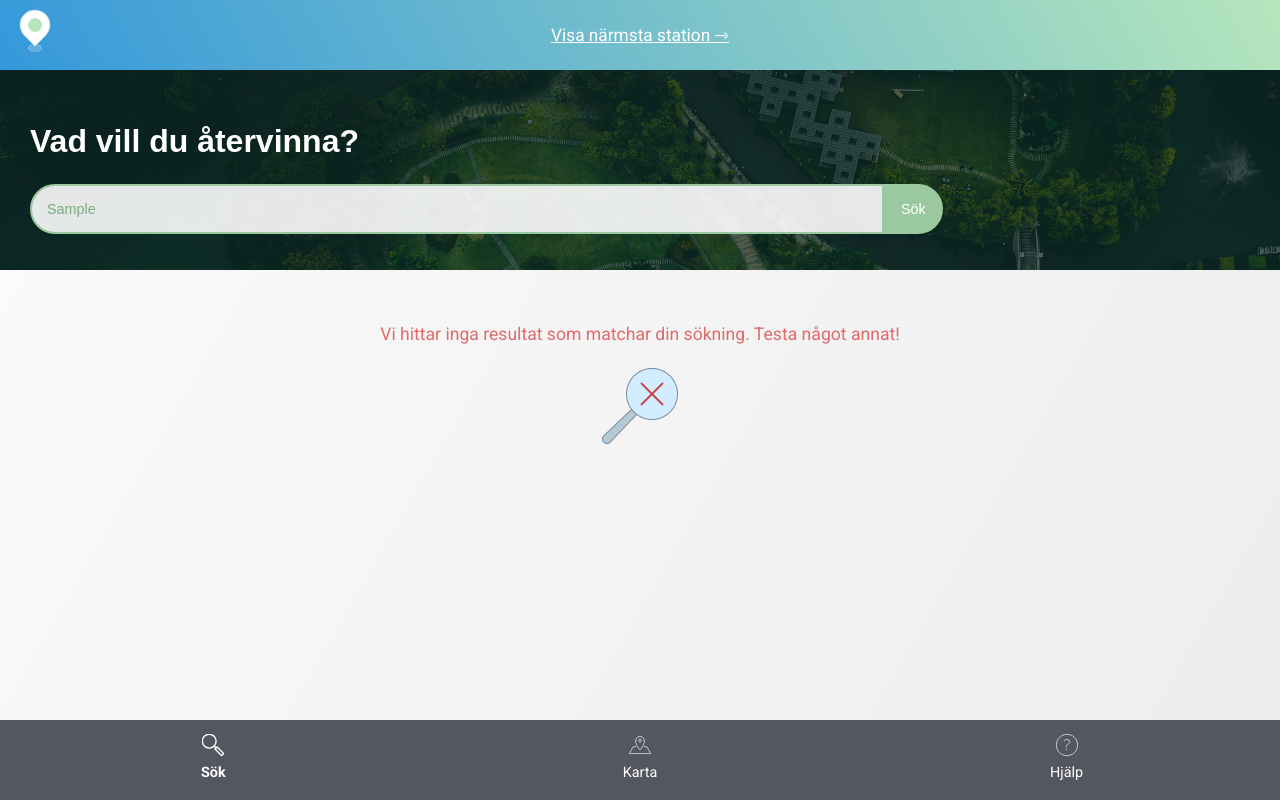
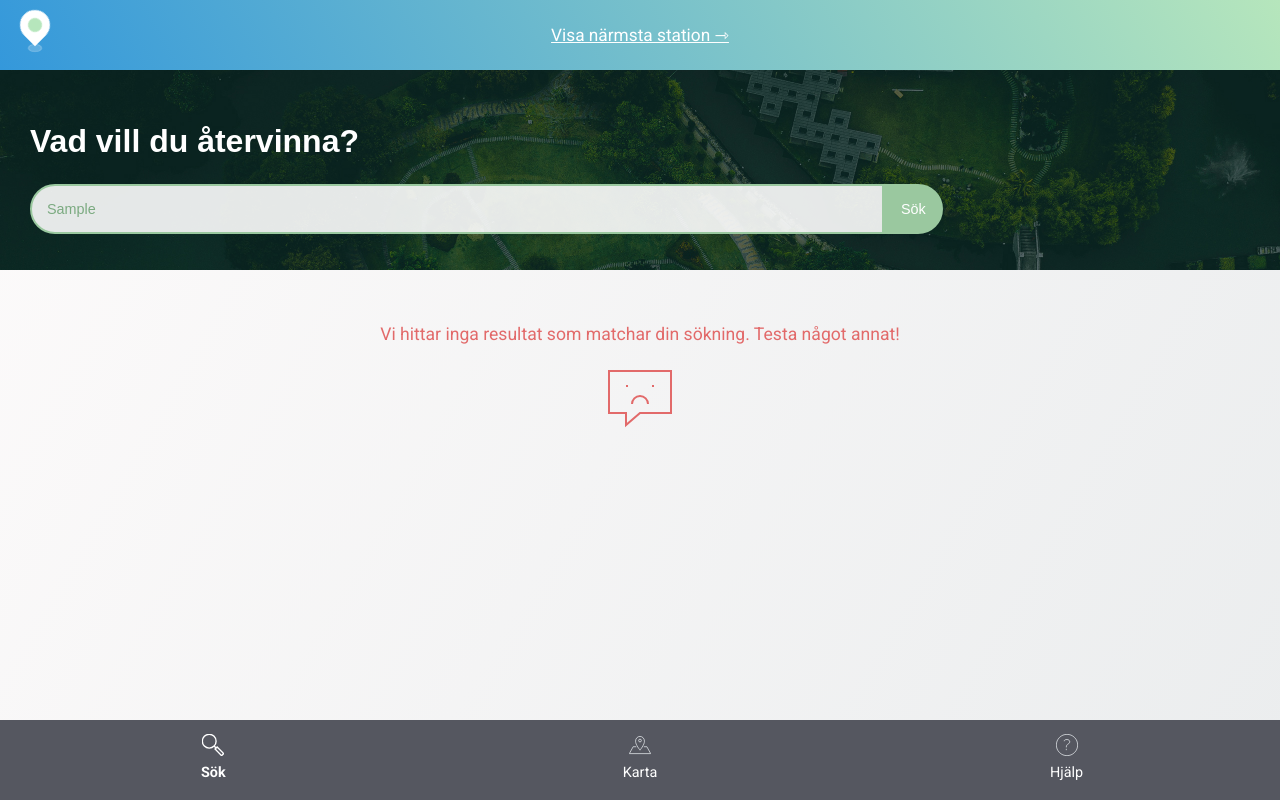
Before and after one commit to uddesson/atervinn-stan-prototype, a React (Create React App) app: page / in a window 1280 px wide. Both pictures are taken after typing "Sample" into the empty fields and a click on the input "Sök". Built offline with nearby package versions, Linux system fonts and the light colour scheme; a web font is replaced by a local one.

Commit message:
added new icon when no search results are found

```diff
--- a/src/components/SearchOutput.js
+++ b/src/components/SearchOutput.js
@@ -1,29 +1,30 @@
-
 import React from 'react';
 import Placeholder from './Placeholder';
-import NoResultsIcon from '../icons/icons8-clear-search-80.png';
+import NoResultsIcon from '../icons/basic_elaboration_message_sad.svg';
 
-function SearchOutput(props){
-    return(
+function SearchOutput(props) {
+    return (
         <p className="text-green-dark">
-            {props.nameOfObject !== '' &&
+            {props.nameOfObject !== '' && (
                 <span className="outlined capitalize">
                     {props.nameOfObject}
                 </span>
-            }
+            )}
 
             {props.textAttatchment}
 
-            {props.placeholder &&
-                <Placeholder />
-            }
+            {props.placeholder && <Placeholder />}
 
             <span className="success">{props.sortedAs}</span>
             <span className="warning">{props.noResults}</span>
 
-            {props.noResults &&
-                <img src={NoResultsIcon} alt="Papperskorg" className="icon-medium margin-top-large block center"></img>
-            }
+            {props.noResults && (
+                <img
+                    src={NoResultsIcon}
+                    alt="Papperskorg"
+                    className="icon-medium margin-top-large block center"
+                />
+            )}
         </p>
     );
 }
```
Also changed, not shown: src/icons/basic_elaboration_message_sad.svg (added).
